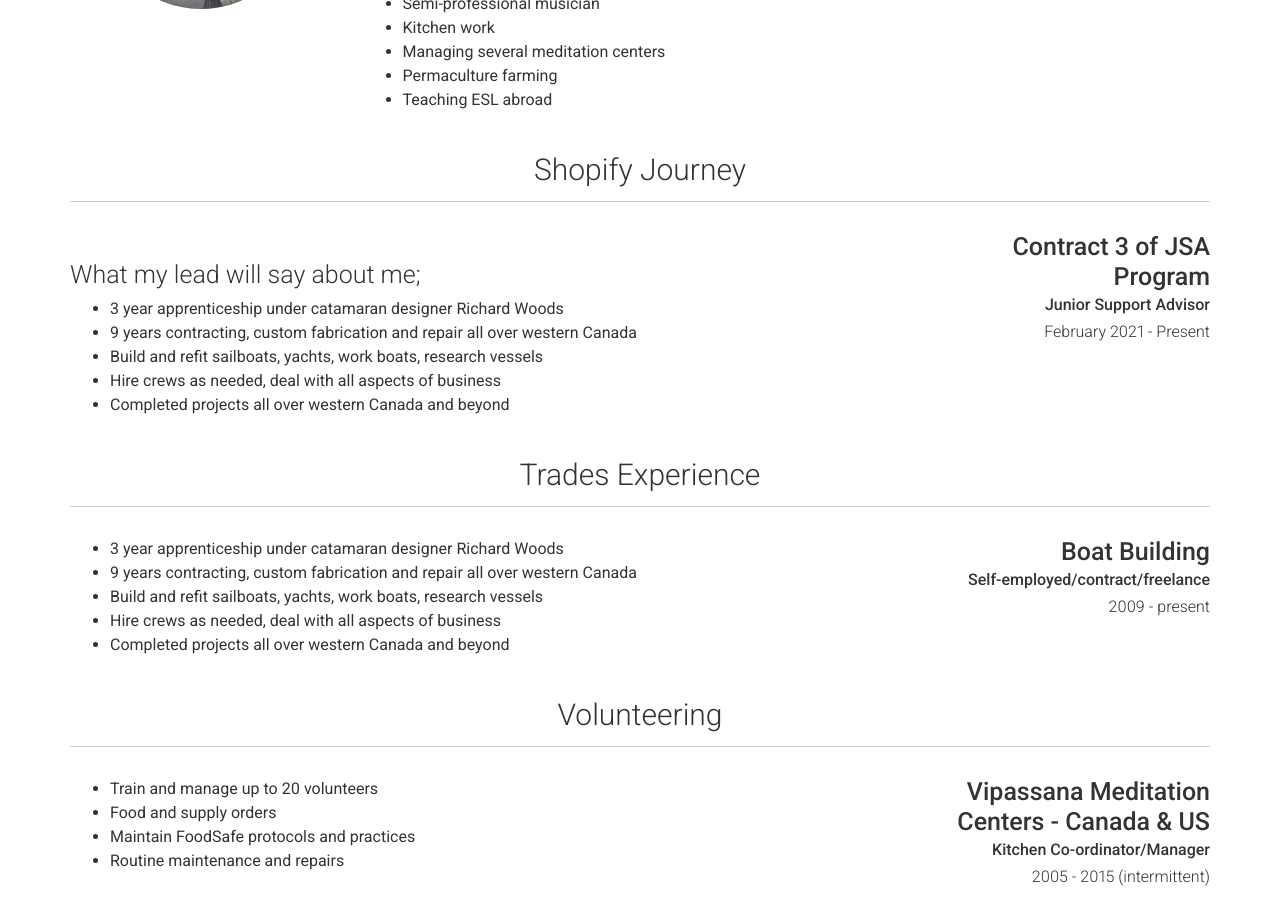
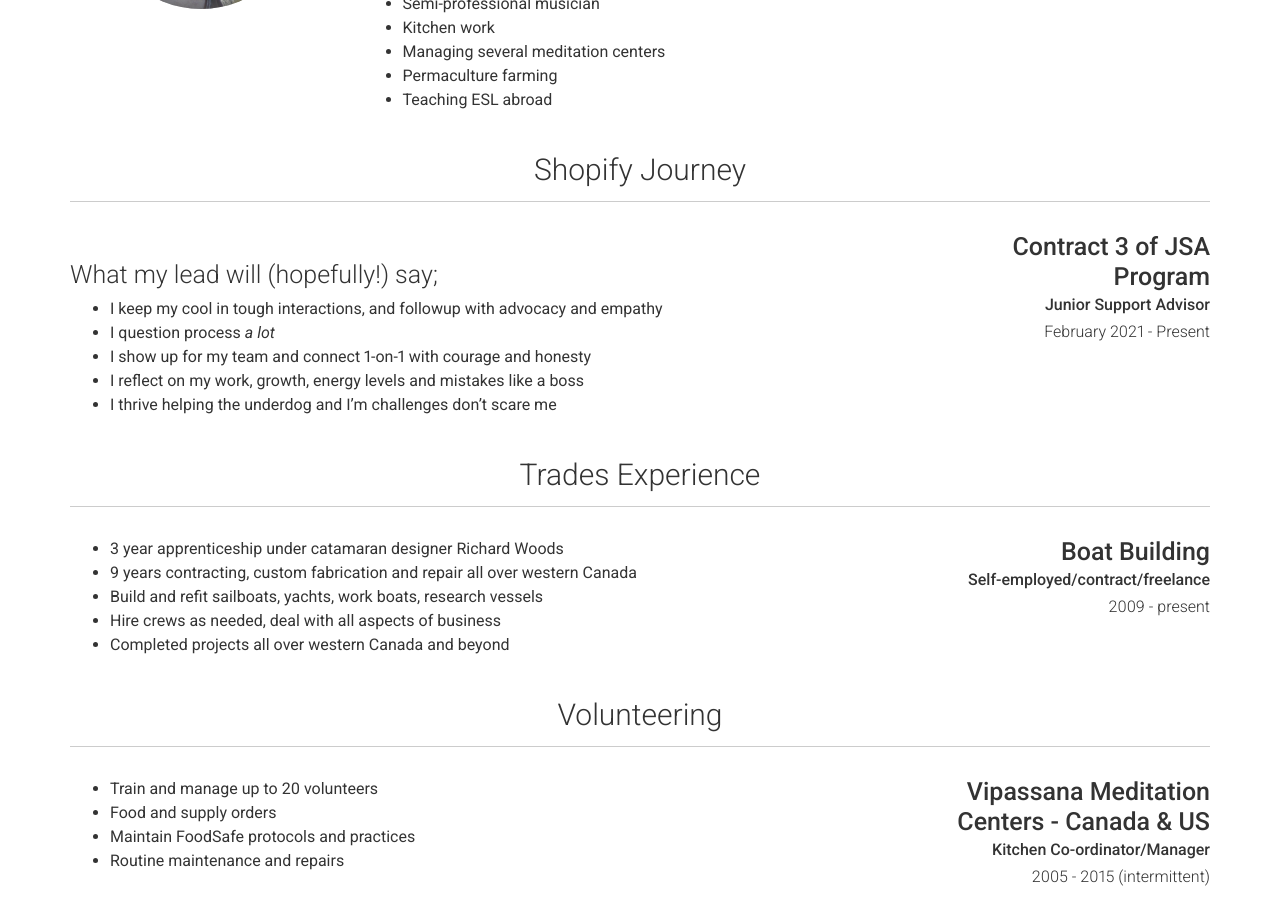
Before and after one commit to gammacray/resume, a Jekyll site: the page built from index.md, in a window 1280 px wide and 900 px high, scrolled down 495 px. Built offline with Jekyll 4.4.1, drawn with Linux system fonts in a browser that asks for light colours; nearby versions of some CDN libraries.

Commit message:
Updated _config.yml.

```diff
--- a/_config.yml
+++ b/_config.yml
@@ -92,13 +92,13 @@ content:
         sub_title: Junior Support Advisor
         caption: February 2021 - Present
         link:
-        quote: <h4>What my lead will say about me;</h4>
+        quote: <h4>What my lead will (hopefully!) say;</h4>
         description: | # this will include new lines to allow paragraphs
-          * 3 year apprenticeship under catamaran designer Richard Woods
-          * 9 years contracting, custom fabrication and repair all over western Canada
-          * Build and refit sailboats, yachts, work boats, research vessels
-          * Hire crews as needed, deal with all aspects of business
-          * Completed projects all over western Canada and beyond
+          * I keep my cool in tough interactions, and followup with advocacy and empathy
+          * I question process *a lot*
+          * I show up for my team and connect 1-on-1 with courage and honesty
+          * I reflect on my work, growth, energy levels and mistakes like a boss
+          * I thrive helping the underdog and I'm challenges don't scare me
   - title: Trades Experience
     layout: list
     content:
```
